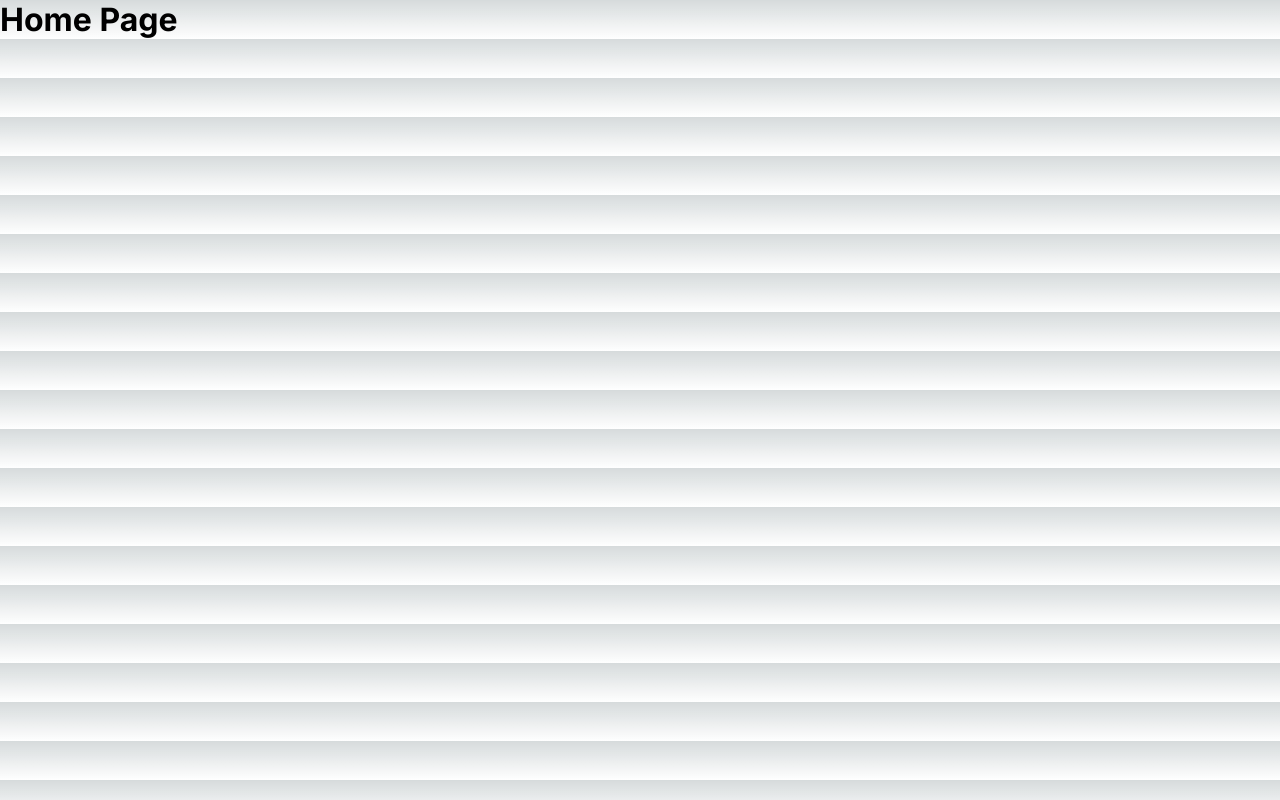
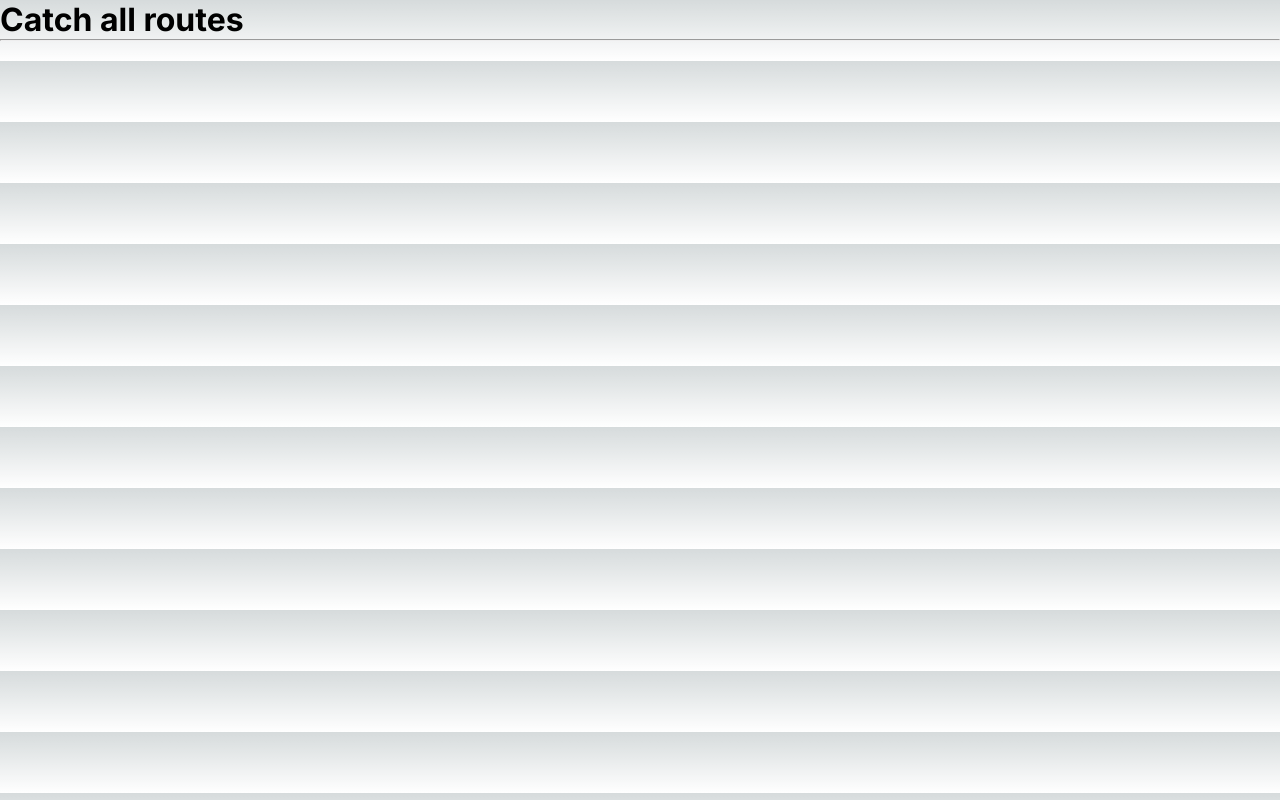
Before and after one commit to sayanthahansaka/nextjs-beginner, a Next.js app: page / in a window 1280 px wide. Built offline with nearby package versions, Linux system fonts and the light colour scheme.

Commit message:
Catch All Route and print url useing param

```diff
--- /dev/null
+++ b/src/app/[...dpath]/page.jsx
@@ -0,0 +1,20 @@
+import React from 'react'
+
+const page = ({params}) => {
+    // console.log(params);
+  return (
+    <div>
+      <h1>Catch all routes</h1>
+      <hr /><br />
+      <ul>
+        {params.dpath.map((item) =>{
+            return (
+                <li>{item}</li>
+            )
+        })}
+      </ul>
+    </div>
+  )
+}
+
+export default page
```
